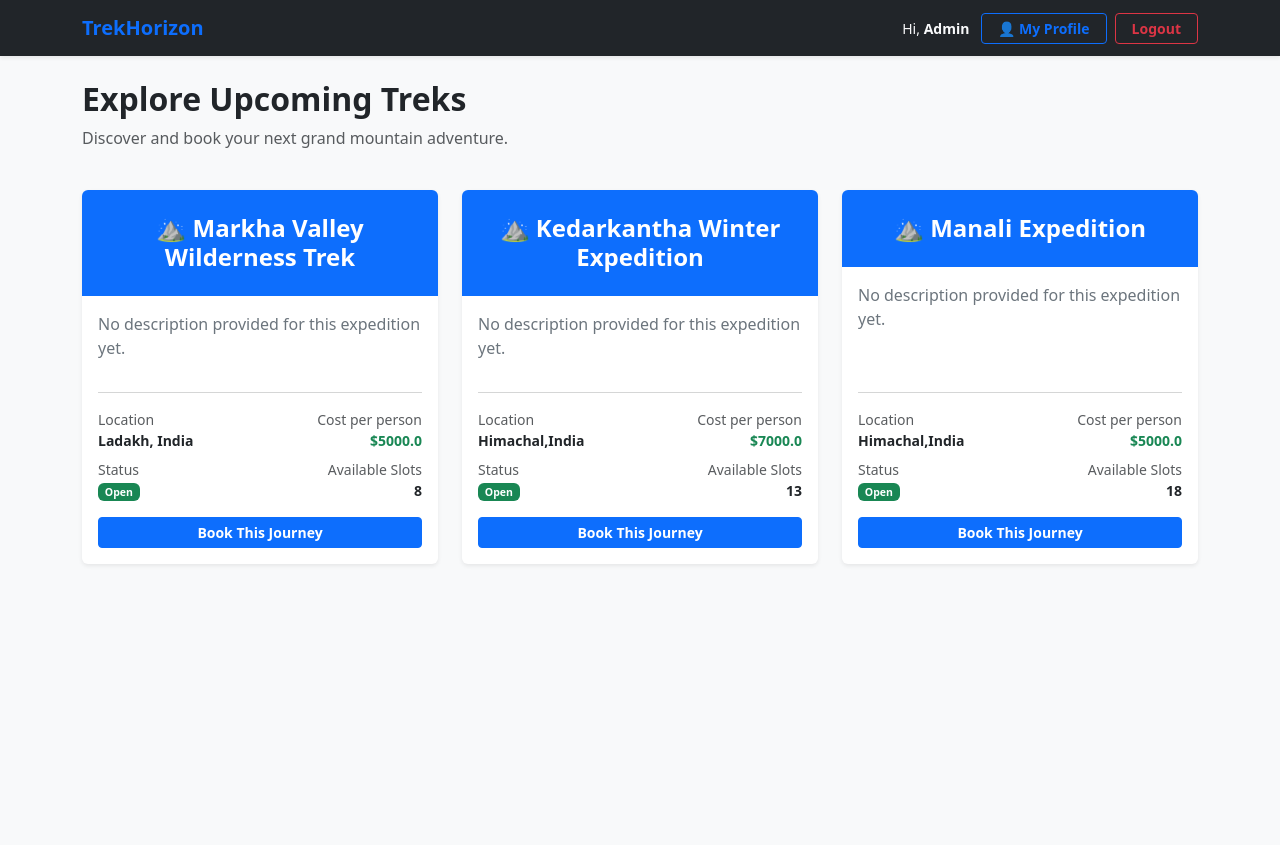
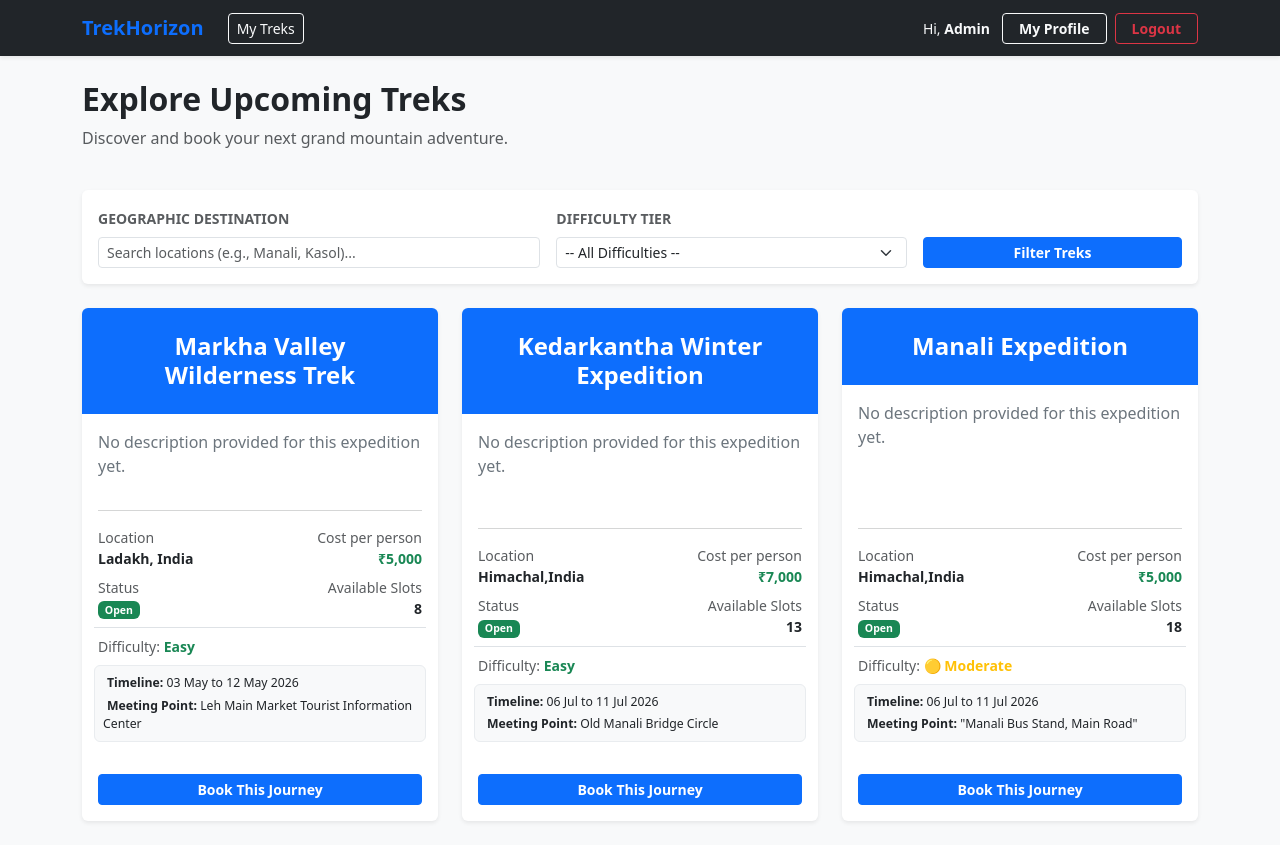
Before and after one commit to 24f3003598/Trekking-Management-System, a Flask app: page /explore-treks in a window 1280 px wide. Before the commit the page ends 565 px from the top, so only its background shows below. Run offline with Flask 3, Linux system fonts and the light colour scheme; a user stored in the database is signed in; data comes from the database, SQL or seed files in the repository; both versions use the stored data as it was after the commit.

Commit message:
Implement trek booking and history viewing

```diff
--- a/app.py
+++ b/app.py
@@ -34,9 +34,30 @@ def dashboard():
         return render_template('staffhomepage.html' , treks=assigned_treks)
 
     elif role == 'Trekker':
-        all_available_treks = Trek.query.filter_by(status='Open').all()
+        location_query = request.args.get('location', '').strip()
+        difficulty_query = request.args.get('difficulty', '').strip()
+
+        query = Trek.query.filter_by(status='Open')
+
+        if location_query:
+            query = query.filter(Trek.location.like(f"%{location_query}%"))
+
+        if difficulty_query:
+            query = query.filter(Trek.difficulty == difficulty_query)
+
+        filtered_treks = query.all()
+
         user_bookings = Booking.query.filter_by(user_id=user_id).all()
-        return render_template('explore.html',treks=all_available_treks,bookings=user_bookings)
+        booked_trek_ids = [b.trek_id for b in user_bookings if b.status != 'Cancelled']
+
+        return render_template(
+            'explore.html',
+            treks=filtered_treks,
+            bookings=user_bookings,
+            selected_location=location_query,
+            selected_difficulty=difficulty_query,
+            booked_trek_ids=booked_trek_ids,
+        )
 
     return redirect('/login')
 
--- a/models.py
+++ b/models.py
@@ -50,4 +50,4 @@ class Booking(db.Model):
     user_id = db.Column(db.Integer, db.ForeignKey('user.user_id'), nullable=False)
     trek_id = db.Column(db.Integer, db.ForeignKey('trek.trek_id'), nullable=False)
     booking_date = db.Column(db.DateTime, default=datetime.utcnow)
-    status = db.Column(db.Enum('Booked', 'Cancelled', 'Completed', name='booking_status'), nullable=False, default='Booked')
+    status = db.Column(db.Enum('Confirmed', 'Cancelled', 'Completed', name='booking_status'), nullable=False, default='Confirmed')
--- a/routes/user.py
+++ b/routes/user.py
@@ -1,101 +1,49 @@
-from flask import Flask, render_template, request, redirect, session
+from flask import Flask, render_template, request, redirect, session,url_for
 from models import db, User, Trek, Booking
 
 from app import app
 
 @app.route('/explore-treks')
 def explore_treks():
+    if 'user_id' not in session:
+        return redirect('/login')
+
+    user_id = session['user_id']
+
+    booked_bookings = Booking.query.filter_by(user_id=user_id, status='Confirmed').all()
+    booked_trek_ids = [b.trek_id for b in booked_bookings]
+
     open_treks = Trek.query.filter_by(status='Open').all()
-    return render_template('explore.html', treks=open_treks)
-
-
+    return render_template('explore.html', treks=open_treks, booked_trek_ids=booked_trek_ids)
 
 @app.route('/book/<int:trek_id>', methods=['POST'])
 def book_trek(trek_id):
     if 'user_id' not in session:
         return redirect('/login')
 
+    user_id = session['user_id']
     trek = Trek.query.get_or_404(trek_id)
 
-    if request.method == 'POST':
-        logged_in_user_id = session['user_id']
-        current_trekker = User.query.get(logged_in_user_id)
+    existing_booking = Booking.query.filter_by(user_id=user_id, trek_id=trek_id).first()
+    if existing_booking and existing_booking.status != 'Cancelled':
+        return render_template('booking_failed.html', trek=trek, reason="You have already booked this trek route.")
 
-        if not current_trekker or session.get('user_role') != 'Trekker':
-            return render_template('booking_failed.html', error_message="Authentication Error: Please log in as a Trekker.")
+    if trek.status != 'Open' or trek.available_slots <= 0:
+        return render_template('booking_failed.html', trek=trek, reason="This trek is fully booked or closed.")
 
-        existing_booking = Booking.query.filter_by(
-            user_id=logged_in_user_id,
-            trek_id=trek_id
-        ).first()
+    trek.available_slots -= 1
 
-        if existing_booking:
-            return render_template('booking_failed.html', error_message="You have already secured a booking for this journey!")
+    new_booking = Booking(
+        user_id=user_id,
+        trek_id=trek_id,
+        status='Confirmed'
+    )
 
-        try:
-            num_persons = int(request.form.get('num_persons', 1))
-        except ValueError:
-            return render_template('booking_failed.html', error_message="Invalid input data format.")
+    db.session.add(new_booking)
+    db.session.commit()
 
-        if trek.status != 'Open' or num_persons < 1 or num_persons > trek.available_slots:
-            return render_template('booking_failed.html', error_message=f"Cannot book {num_persons} slots. Only {trek.available_slots} available.")
-
-        try:
-            new_booking = Booking(
-                user_id=current_trekker.user_id,
-                trek_id=trek.trek_id,
-                status='Booked'
-            )
-
-            trek.available_slots -= num_persons
-            db.session.add(new_booking)
-            db.session.commit()
-
-            return render_template('booking_success.html', trek=trek, user=current_trekker)
-
-        except Exception as e:
-            db.session.rollback()
-            return render_template('booking_failed.html', error_message="A backend database error occurred while processing your slot request.")
-
-@app.route('/my-bookings')
-def booking_history():
-    if 'user_id' not in session:
-        return redirect('/login')
-
-    logged_in_user_id = session['user_id']
-    current_user = User.query.get(logged_in_user_id)
-
-    if not current_user or session.get('user_role') != 'Trekker':
-        return "Access Forbidden", 403
-
-    user_bookings = Booking.query.filter_by(user_id=logged_in_user_id).all()
-
-    return render_template('booking_history.html', bookings=user_bookings, user=current_user)
-
-@app.route('/cancel-booking/<int:booking_id>', methods=['POST'])
-def cancel_booking(booking_id):
-    if 'user_id' not in session:
-        return redirect('/login')
-
-    booking = Booking.query.get_or_404(booking_id)
-
-    if booking.user_id != session['user_id']:
-        return "Access Forbidden: You do not own this booking.", 403
-
-    if booking.status == 'Cancelled':
-        return redirect('/my-bookings')
-
-    try:
-        booking.status = 'Cancelled'
-
-        booking.trek.available_slots += 1
-
-        db.session.commit()
-        return redirect('/my-bookings')
-
-    except Exception as e:
-        db.session.rollback()
-        return "A backend database error occurred while cancelling your journey.", 500
+    current_user = User.query.get(user_id)
+    return render_template('booking_success.html', trek=trek, user=current_user)
 
 @app.route('/user/profile', methods=['GET', 'POST'])
 def user_profile():
@@ -114,3 +62,27 @@ def user_profile():
         return redirect('/dashboard?success=true')
 
     return render_template('user_profile.html', user=current_user)
+
+@app.route('/my-bookings')
+def my_bookings():
+    if 'user_id' not in session or session['user_role'] != 'Trekker':
+        return redirect('/login')
+
+    user_id = session['user_id']
+    user_bookings = Booking.query.filter_by(user_id=user_id).all()
+    return render_template('my_bookings.html', bookings=user_bookings)
+
+@app.route('/booking/delete/<int:booking_id>', methods=['POST'])
+def delete_booked_trek(booking_id):
+    if 'user_id' not in session or session['user_role'] != 'Trekker':
+        return "Access Forbidden", 403
+
+    booking = Booking.query.get_or_404(booking_id)
+
+    if booking.user_id != session['user_id']:
+        return "Unauthorized Operation", 401
+
+    db.session.delete(booking)
+    db.session.commit()
+
+    return redirect('/my-bookings')
--- a/templates/base.html
+++ b/templates/base.html
@@ -21,11 +21,17 @@
             </button>
 
             <div class="collapse navbar-collapse" id="appNavbar">
-                <ul class="navbar-nav me-auto">
+                <ul class="navbar-nav me-auto align-items-center">
                     {% if session.get('user_role') == 'Admin' %}
                         <li class="nav-item"><a class="nav-link" href="/admin/staff-details">Manage Staff</a></li>
                         <li class="nav-item"><a class="nav-link" href="/admin/user-details">Manage Users</a></li>
                         <li class="nav-item"><a class="nav-link" href="/admin/treks">Manage Treks</a></li>
+                    {% endif %}
+
+                    {% if session.get('user_role') == 'Trekker' %}
+                        <li class="nav-item">
+                            <a href="/my-bookings" class="btn btn-sm btn-outline-light ms-2">My Treks</a>
+                        </li>
                     {% endif %}
                 </ul>
 
@@ -35,12 +41,13 @@
                     </span>
 
                     {% if session.get('user_role') == 'Staff' %}
-                        <a class="btn btn-sm btn-outline-primary fw-bold px-3" href="/staff/profile">👤 My Profile</a>
+                        <a class="btn btn-sm btn-outline-primary fw-bold px-3" href="/staff/profile"> My Profile</a>
                     {% endif %}
 
                     {% if session.get('user_role') == 'Trekker' %}
-                        <a class="btn btn-sm btn-outline-primary fw-bold px-3" href="/user/profile">👤 My Profile</a>
+                        <a href="/user/profile" class="btn btn-sm btn-outline-light fw-bold px-3">My Profile</a>
                     {% endif %}
+
                     <a class="btn btn-sm btn-outline-danger fw-bold px-3" href="/logout">Logout</a>
                 </div>
             </div>
--- a/templates/explore.html
+++ b/templates/explore.html
@@ -10,13 +10,42 @@
     </div>
 </div>
 
+<div class="card border-0 shadow-sm mb-4 bg-white">
+    <div class="card-body p-3">
+        <form method="GET" action="/dashboard" class="row g-3 align-items-end">
+            <div class="col-md-5 col-sm-12">
+                <label class="form-label small fw-bold text-uppercase text-muted">Geographic Destination</label>
+                <input type="text" name="location" class="form-control form-control-sm"
+                       placeholder="Search locations (e.g., Manali, Kasol)..." value="{{ selected_location or '' }}">
+            </div>
+
+            <div class="col-md-4 col-sm-12">
+                <label class="form-label small fw-bold text-uppercase text-muted">Difficulty Tier</label>
+                <select name="difficulty" class="form-select form-select-sm">
+                    <option value="">-- All Difficulties --</option>
+                    <option value="Easy" {% if selected_difficulty == 'Easy' %}selected{% endif %}>Easy</option>
+                    <option value="Moderate" {% if selected_difficulty == 'Moderate' %}selected{% endif %}>Moderate</option>
+                    <option value="Hard" {% if selected_difficulty == 'Hard' %}selected{% endif %}>Hard</option>
+                </select>
+            </div>
+
+            <div class="col-md-3 col-sm-12 d-flex gap-2">
+                <button type="submit" class="btn btn-sm btn-primary w-100 fw-bold"> Filter Treks</button>
+                {% if selected_location or selected_difficulty %}
+                    <a href="/dashboard" class="btn btn-sm btn-outline-secondary px-3">Clear</a>
+                {% endif %}
+            </div>
+        </form>
+    </div>
+</div>
+
 <div class="row g-4">
     {% if treks %}
         {% for trek in treks %}
             <div class="col-12 col-md-6 col-lg-4">
                 <div class="card h-100 shadow-sm border-0">
                     <div class="bg-primary text-white p-4 text-center rounded-top">
-                        <h4 class="mb-0 fw-bold">⛰️ {{ trek.trek_name }}</h4>
+                        <h4 class="mb-0 fw-bold">{{ trek.trek_name }}</h4>
                     </div>
 
                     <div class="card-body d-flex flex-column">
@@ -33,7 +62,7 @@
                             </div>
                             <div class="col-6 text-end">
                                 <span class="text-muted d-block">Cost per person</span>
-                                <strong class="text-success">${{ trek.cost_per_person if trek.cost_per_person else 'N/A' }}</strong>
+                                <strong class="text-success">₹{{ "{:,.0f}".format(trek.cost_per_person or 0) }}</strong>
                             </div>
                             <div class="col-6 mt-2">
                                 <span class="text-muted d-block">Status</span>
@@ -45,14 +74,39 @@
                                 <span class="text-muted d-block">Available Slots</span>
                                 <strong class="text-dark">{{ trek.available_slots }}</strong>
                             </div>
+
+                            <div class="col-12 mt-2 border-top pt-2">
+                                <span class="text-muted d-inline">Difficulty: </span>
+                                <span class="fw-bold {% if trek.difficulty == 'Easy' %}text-success{% elif trek.difficulty == 'Moderate' %}text-warning{% else %}text-danger{% endif %}">
+                                    {% if trek.difficulty == 'Easy' %}{% elif trek.difficulty == 'Moderate' %}🟡{% else %}🔴{% endif %} {{ trek.difficulty if trek.difficulty else 'Not Set' }}
+                                </span>
+                            </div>
+                            <div class="mt-2 mb-3 bg-light p-2 rounded border border-light-subtle">
+                                <div class="small mb-1 text-dark">
+                                    <i class="bi bi-calendar2-check-fill text-primary me-1"></i>
+                                    <strong>Timeline:</strong>
+                                    {{ trek.start_date.strftime('%d %b') if trek.start_date else 'TBD' }} to
+                                    {{ trek.end_date.strftime('%d %b %Y') if trek.end_date else 'TBD' }}
+                                </div>
+                                <div class="small text-dark">
+                                    <i class="bi bi-geo-alt-fill text-danger me-1"></i>
+                                    <strong>Meeting Point:</strong> {{ trek.meeting_point if trek.meeting_point else 'Base Camp' }}
+                                </div>
+                            </div>
                         </div>
 
-                        {% if trek.status == 'Open' and trek.available_slots > 0 %}
-                            <form action="/book/{{ trek.trek_id }}" method="POST" class="mt-auto">
-                                <button type="submit" class="btn btn-primary w-100 fw-bold btn-sm">Book This Journey</button>
-                            </form>
+                       {% if trek.status == 'Open' and trek.available_slots > 0 %}
+                           {% if trek.trek_id in booked_trek_ids %}
+                                <button class="btn btn-success w-100 btn-sm mt-auto fw-bold" disabled>
+                                     Booked
+                                </button>
+                            {% else %}
+                                <form action="/book/{{ trek.trek_id }}" method="POST" class="mt-auto">
+                                    <button type="submit" class="btn btn-primary w-100 fw-bold btn-sm">Book This Journey</button>
+                                </form>
+                            {% endif %}
                         {% else %}
-                            <button class="btn btn-secondary w-100 btn-sm mt-auto" disabled>Slots Full / Closed</button>
+                        <button class="btn btn-secondary w-100 btn-sm mt-auto" disabled>Slots Full / Closed</button>
                         {% endif %}
                     </div>
                 </div>
@@ -61,7 +115,7 @@
     {% else %}
         <div class="col-12 text-center py-5">
             <div class="alert alert-light border py-5">
-                <p class="lead mb-0 text-muted">🗺️ No active trekking expeditions are registered right now. Check back later!</p>
+                <p class="lead mb-0 text-muted"> No trekking expeditions match your criteria. Check back later!</p>
             </div>
         </div>
     {% endif %}
```
Also changed, not shown: templates/booking_failed.html (+12 -15 lines), templates/booking_history.html (deleted, +0 -65 lines), templates/booking_success.html (+23 -32 lines), templates/my_bookings.html (added, +66 -0 lines), instance/trekking_system.db.
